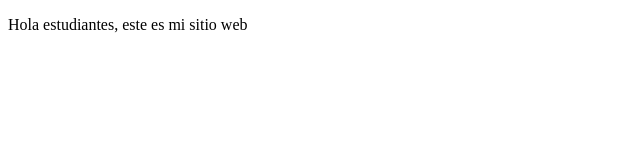
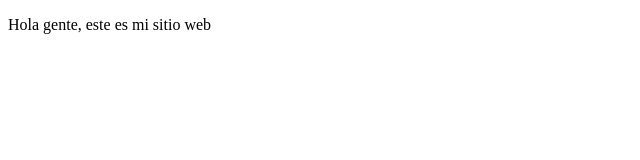
Before and after one commit to kraqueca/proyectoDemoCursoPrework, a plain HTML site: page index.html in a window 1280 px wide. Shown: the full height of the page, 0-640 px from the left. Drawn offline with Linux system fonts and the light colour scheme.

Commit message:
cambio una palabra

```diff
--- a/index.html
+++ b/index.html
@@ -7,7 +7,7 @@
 </head>
 <body>
     <p>
-        Hola estudiantes, este es mi
+        Hola gente, este es mi
         sitio web
     </p>
 </body>
```
